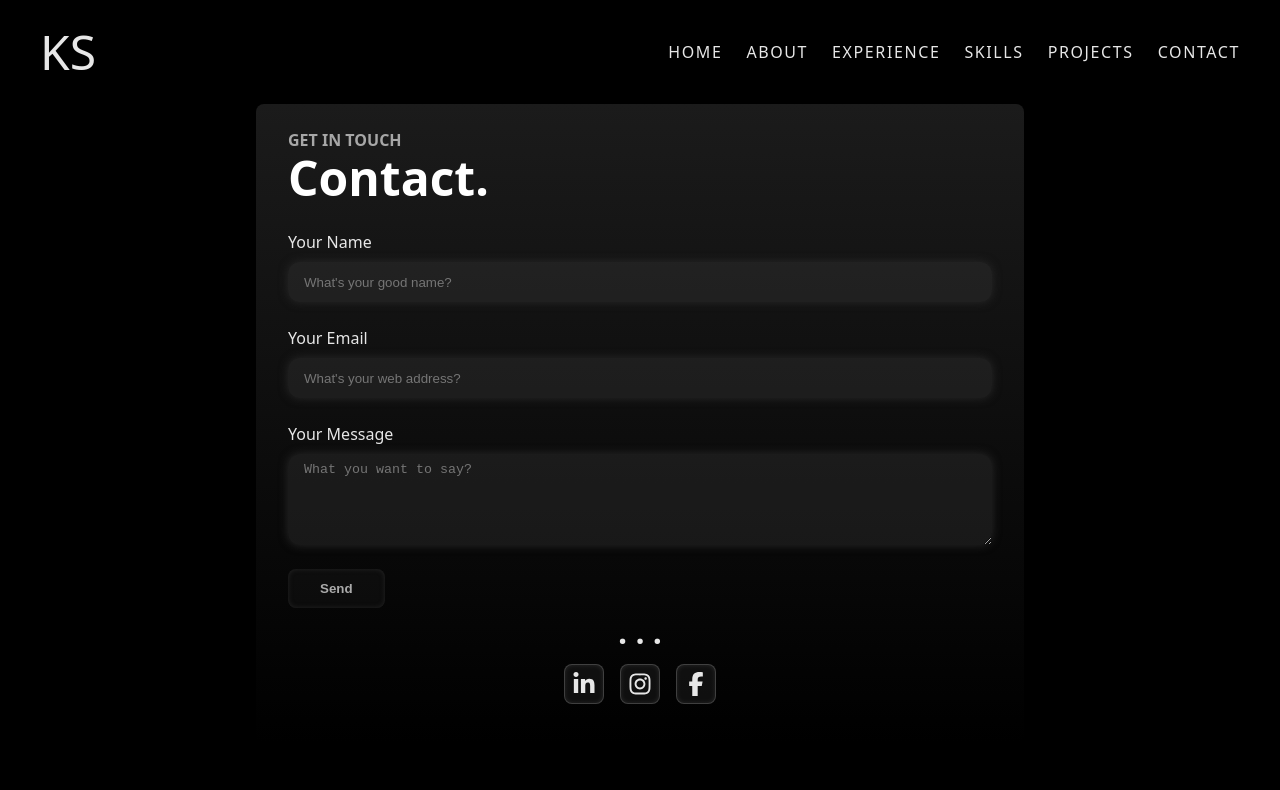
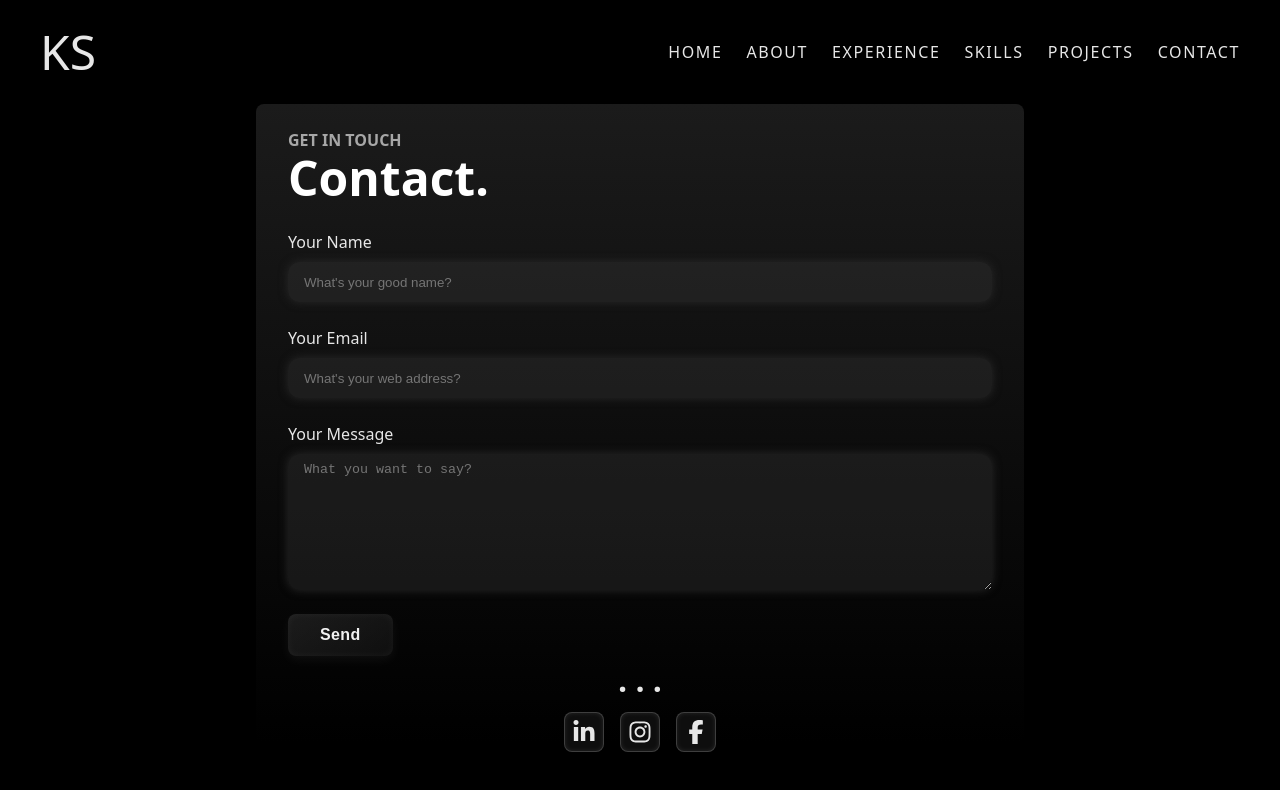
Before and after one commit to kshanu12/Portfolio-new, a Next.js app: page /contact in a window 1280 px wide. Shown: the top 790 px of the page. Built offline with nearby package versions, Linux system fonts and the light colour scheme.

Commit message:
styled the send button on the contact page

```diff
--- a/src/components/contact/index.jsx
+++ b/src/components/contact/index.jsx
@@ -91,7 +91,7 @@ function ContactSection() {
                             className={styles.input}
                             id="message"
                             name="message"
-                            rows="5"
+                            rows="8"
                             value={formData.message}
                             onChange={handleChange}
                             required
@@ -103,7 +103,8 @@ function ContactSection() {
                 <div className={styles.seperator}>. . .</div>
                 <div className={styles.socialMedia}>
                     {socialMedia.map(profile => {
-                        return (profile?.isVisible && <Link
+                        return (profile?.isVisible &&
+                        <Link
                             key={profile.id}
                             target='_blank'
                             href={profile.href}
--- a/src/components/contact/style.module.css
+++ b/src/components/contact/style.module.css
@@ -38,14 +38,51 @@
 }
 
 .submitBtn {
-    color: #aaa;
+    color: #f1f1f1;
     font-weight: 600;
     width: fit-content;
     padding: 0.75rem 2rem;
     border-radius: 8px;
     border: none;
-    background-color: rgba(71, 71, 71, 0.103);
-    box-shadow: inset 0 0 5px rgba(51, 51, 51, 0.644);
+    background: linear-gradient(145deg, rgba(80, 80, 80, 0.3), rgba(40, 40, 40, 0.3));
+    box-shadow: 0 4px 12px rgba(255, 255, 255, 0.05),
+        inset 0 0 8px rgba(255, 255, 255, 0.05);
+    transition: all 0.3s ease;
+    cursor: pointer;
+    font-size: 1rem;
+    letter-spacing: 0.4px;
+    position: relative;
+    overflow: hidden;
+}
+
+.submitBtn:hover {
+    transform: translateY(-2px);
+    box-shadow: 0 6px 20px rgba(255, 255, 255, 0.08),
+        inset 0 0 10px rgba(255, 255, 255, 0.08);
+    background: linear-gradient(145deg, rgba(100, 100, 100, 0.4), rgba(60, 60, 60, 0.4));
+}
+
+.submitBtn:active {
+    transform: scale(0.97);
+    box-shadow: inset 0 2px 6px rgba(255, 255, 255, 0.08);
+}
+
+.submitBtn::after {
+    content: '';
+    position: absolute;
+    top: 0;
+    left: -100%;
+    width: 100%;
+    height: 100%;
+    background: linear-gradient(120deg,
+            rgba(255, 255, 255, 0.3),
+            rgba(255, 255, 255, 0) 70%);
+    transform: skewX(-20deg);
+    transition: 0.75s;
+}
+
+.submitBtn:hover::after {
+    left: 110%;
 }
 
 .seperator {
@@ -72,7 +109,8 @@
     border:1px solid rgba(255,255,255,0.2);
     border-radius: 8px;
     box-shadow: inset 0 0 5px rgba(255,255,255,0.1);
-    color: inherit
+    color: inherit;
+    cursor: pointer;
 }
 
 @media (max-width:1300px) {
```
